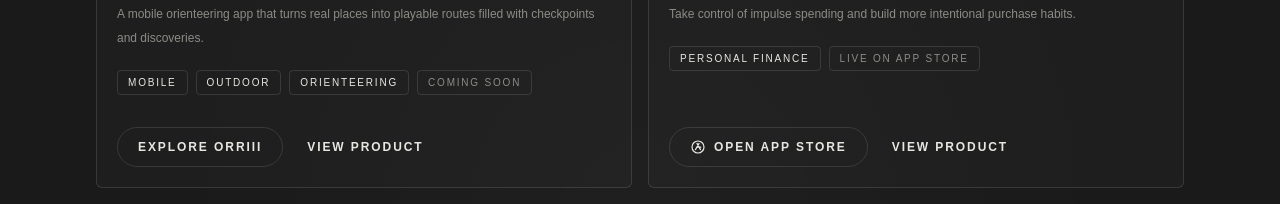
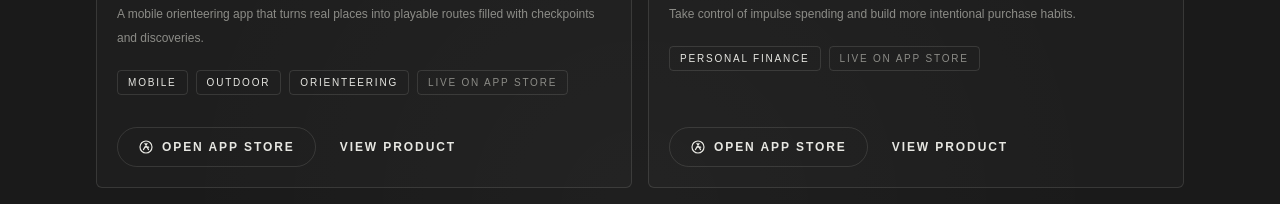
Before and after one commit to renowa-labs/renowa-labs-app, a Next.js app: page /products in a window 1280 px wide. Shown: the part 462-666 px from the top of the page. Built offline with nearby package versions, Linux system fonts and the light colour scheme; no server answers; a web font is replaced by a local one.

Commit message:
orriii ap sotre link added

```diff
--- a/data/products.ts
+++ b/data/products.ts
@@ -59,7 +59,7 @@ export const products = [
       "A mobile orienteering app that turns real places into playable routes filled with checkpoints and discoveries.",
     fullDescription:
       "Orriii turns parks, resorts, campuses, and neighbourhoods into real-world adventures. Explorers follow a live route, find checkpoints, and collect progress as they move, while organizers and partners can create playful experiences around the places they want people to discover.",
-    status: "Coming Soon",
+    status: "Live on App Store",
     category: "Sports & Recreation",
     year: "2026",
     platforms: ["iOS"],
@@ -84,7 +84,7 @@ export const products = [
     ],
     logo: "/products/orriii/app-icon.png",
     relatedArticles: [],
-    externalUrl: "https://orriii.renowa-labs.com",
+    externalUrl: "https://apps.apple.com/az/app/orin-discover-city/id6782856488",
     publishedAt: null,
     updatedAt: "2026-08-18",
     seoTitle: "Orriii — Mobile Orienteering App",
@@ -95,8 +95,8 @@ export const products = [
     cardTags: ["Mobile", "Outdoor", "Orienteering"],
     icon: "O",
     featureHeading: "Every place can become an adventure.",
-    launchLabel: "Explore Orriii",
-    launchIcon: "none",
+    launchLabel: "Open App Store",
+    launchIcon: "app-store",
   },
   {
     slug: "save-more-dreams",
```
